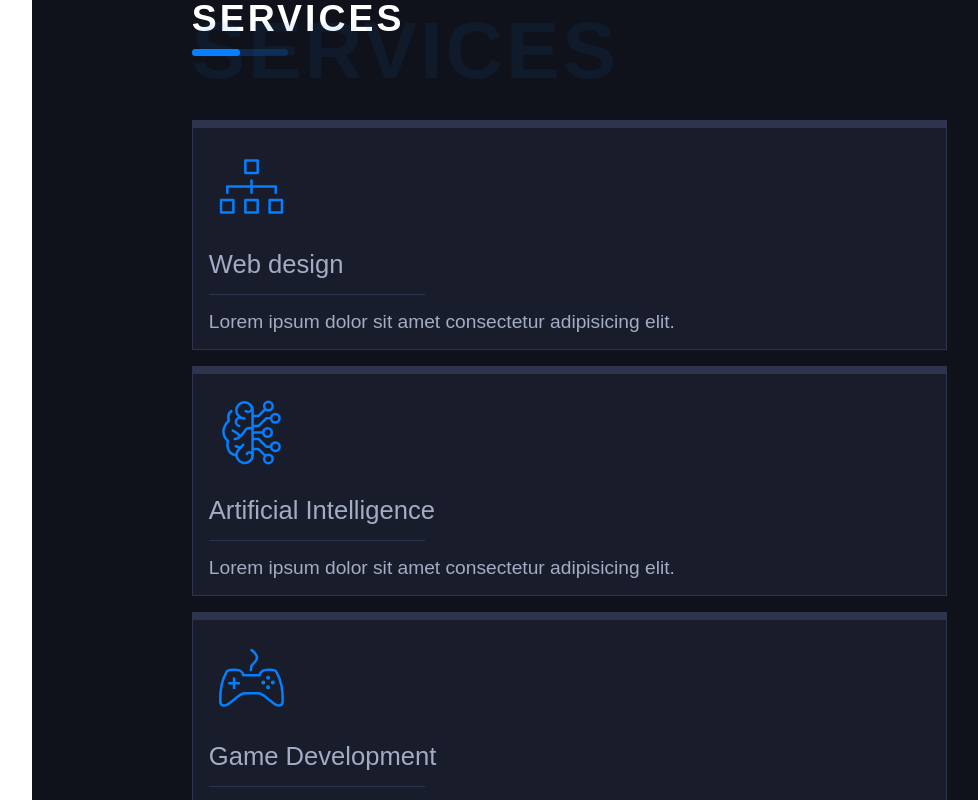
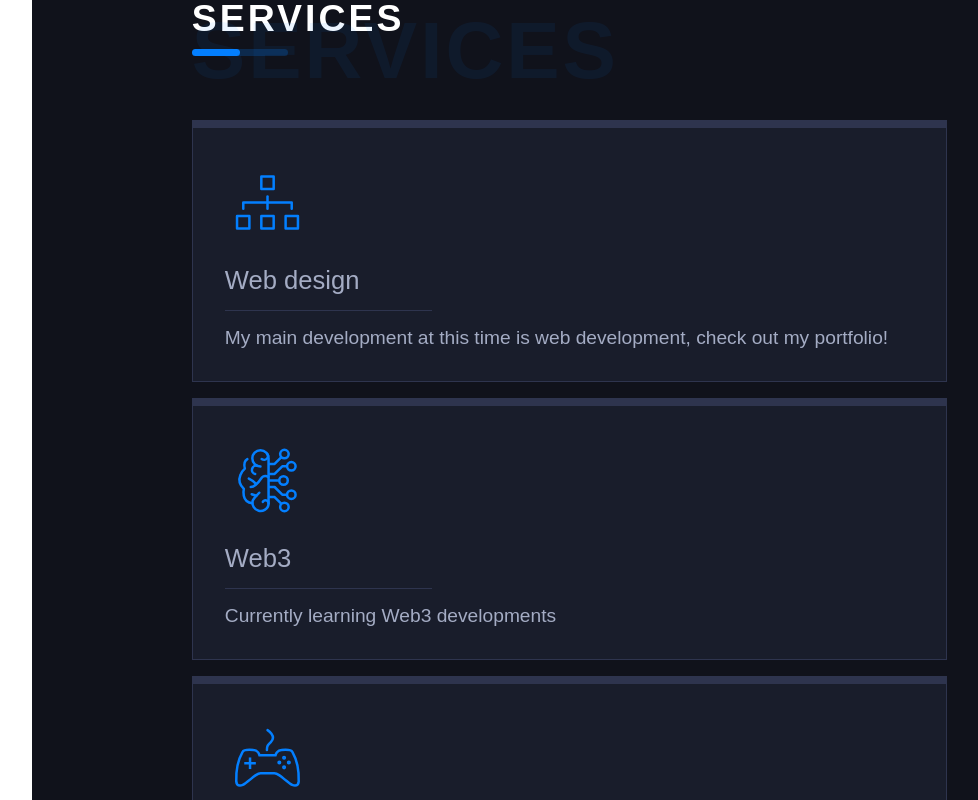
Before and after one commit to ChristianSmith2394/portfolio, a React (Create React App) app: page /about in a window 1280 px wide. Shown: the part 1580-2380 px from the top of the page, without its empty margins (173-1151 px from the left). Built offline with nearby package versions, Linux system fonts and the light colour scheme.

Commit message:
Added todo SPA to portfolio

```diff
--- a/src/Components/allportfolios.js
+++ b/src/Components/allportfolios.js
@@ -1,6 +1,7 @@
 import port1 from '../img/portImages/AmazonClone.png';
 import port2 from '../img/portImages/NetflixClone.png';
 import port3 from '../img/portImages/Calculator.png'
+import port4 from '../img/portImages/Todo.png'
 
 const portfolios = [
     {
@@ -26,7 +27,7 @@ const portfolios = [
         description: `A representation of Netflix's homepage`
     },
     {
-        id: 2,
+        id: 3,
         category: 'React Js',
         link1: '',
         link2: 'https://github.com/ChristianSmith2394/calculator',
@@ -35,6 +36,17 @@ const portfolios = [
         image: port3,
         title: 'Calculator',
         description: 'A simple stylish calculator'
+    },
+    {
+        id: 4,
+        category: 'React Js',
+        link1: '',
+        link2: 'https://github.com/ChristianSmith2394/to-do',
+        icon1: 'Website',
+        icon2: 'GitHub',
+        image: port4,
+        title: 'Todo App',
+        description: 'A simple todo application'
     }
 ]
 
--- a/src/Pages/AboutPage.js
+++ b/src/Pages/AboutPage.js
@@ -28,13 +28,13 @@ function AboutPage() {
             <Title title={'Services'} span={'Services'} />
             <div className="servives-container">
                 <ServicesSection image={design} title={'Web design'}
-                text={'Lorem ipsum dolor sit amet consectetur adipisicing elit.'}
+                text={'My main development at this time is web development, check out my portfolio!'}
                 />
-                <ServicesSection image={intelligence} title={'Artificial Intelligence'}
-                text={'Lorem ipsum dolor sit amet consectetur adipisicing elit.'}
+                <ServicesSection image={intelligence} title={'Web3'}
+                text={'Currently learning Web3 developments'}
                 />
                 <ServicesSection image={gamedev} title={'Game Development'}
-                text={'Lorem ipsum dolor sit amet consectetur adipisicing elit.'}
+                text={'No current projects, but looking to add some in the near future, check back later!'}
                 />
 
 
--- a/src/styles/_services.scss
+++ b/src/styles/_services.scss
@@ -16,7 +16,7 @@
         }
 
         .service-content{
-            padding: 1rem;
+            padding: 2rem;
             .s-title{
                 font-size: 1.6rem;
                 font-weight: 500;
```
Also changed, not shown: src/img/portImages/Todo.png (added).
